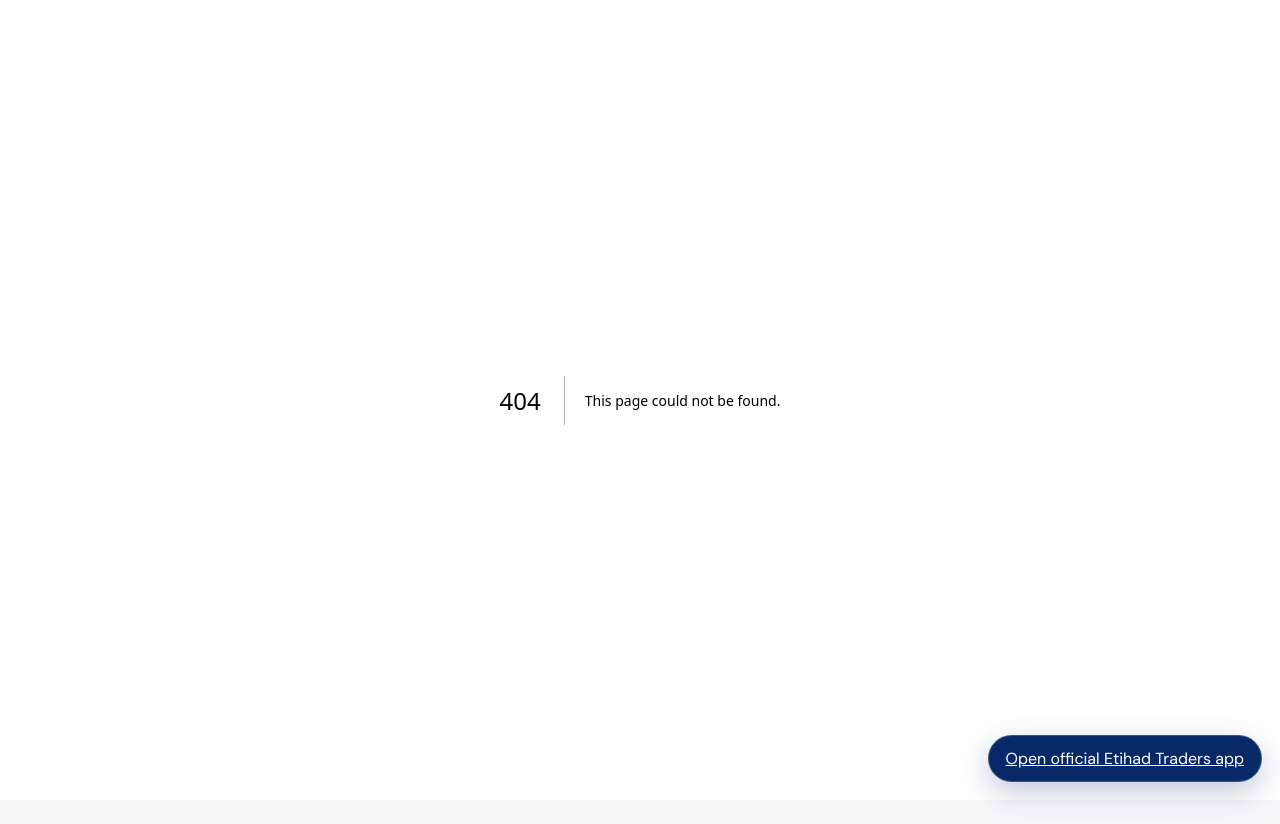
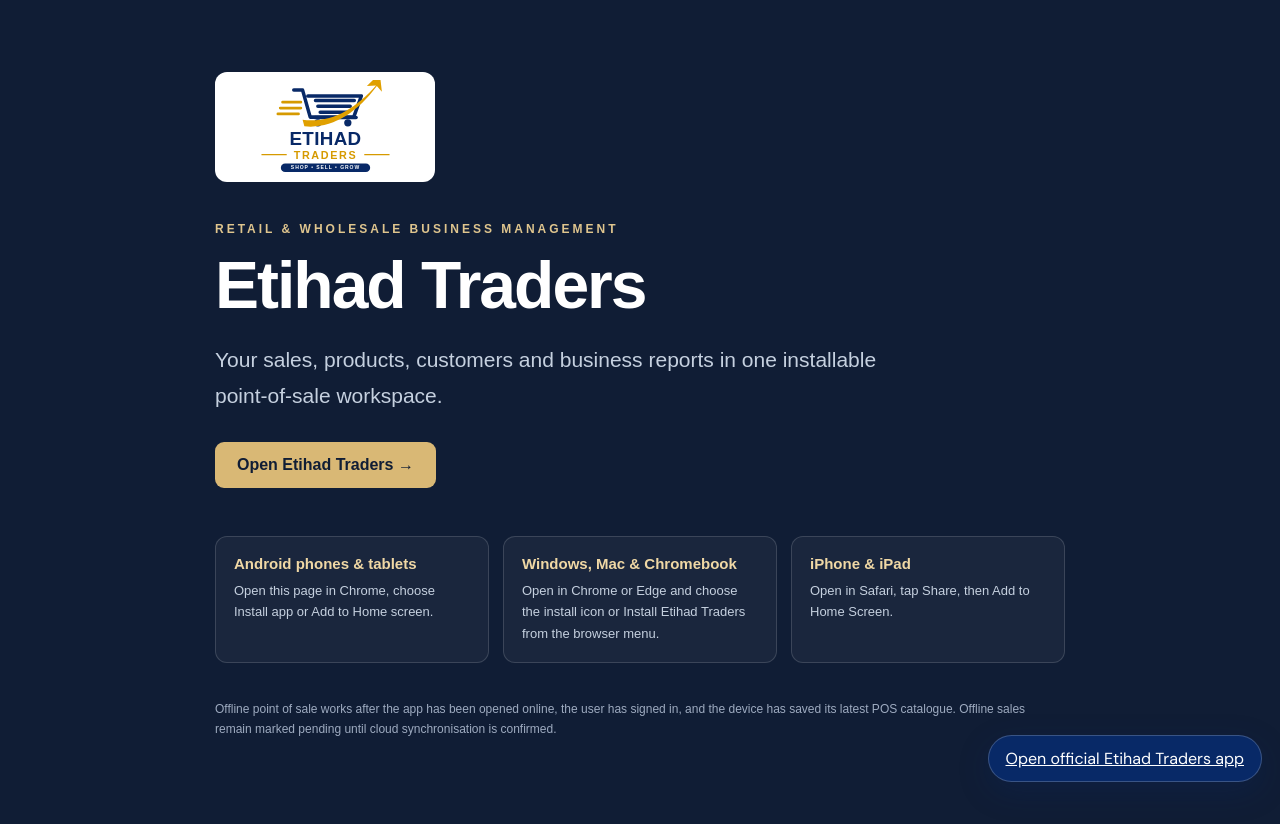
Before and after one commit to IhsanSaheel/retail-wholesale-erp, a Next.js app in the folder next-app/: page /download in a window 1280 px wide. Before the commit this address had no page. Before the commit the page ends 800 px from the top, so only its background shows below. Built offline with nearby package versions, Linux system fonts and the light colour scheme.

Commit message:
Add public Etihad Traders app installation page

```diff
--- /dev/null
+++ b/next-app/app/download/page.tsx
@@ -0,0 +1,47 @@
+import type { Metadata } from "next";
+import Link from "next/link";
+
+export const metadata: Metadata = {
+  title: "Etihad Traders App | Install the POS on Any Device",
+  description: "Open Etihad Traders, install the business POS on Android, iPhone, Windows, Mac and Chromebook, and use the prepared POS offline.",
+  alternates: { canonical: "https://etihad-traders-saheel5.vercel.app/download" },
+  openGraph: {
+    title: "Etihad Traders — Retail & Wholesale POS",
+    description: "Install Etihad Traders on your phone, laptop or Chromebook.",
+    url: "https://etihad-traders-saheel5.vercel.app/download",
+    siteName: "Etihad Traders",
+    type: "website"
+  }
+};
+
+export default function DownloadPage() {
+  const structuredData = {
+    "@context": "https://schema.org",
+    "@type": "SoftwareApplication",
+    name: "Etihad Traders",
+    applicationCategory: "BusinessApplication",
+    operatingSystem: "Android, iOS, Windows, macOS, ChromeOS",
+    description: "Retail and wholesale business management with point of sale and offline sales queue.",
+    url: "https://etihad-traders-saheel5.vercel.app/"
+  };
+  return <main style={{minHeight:"100vh",background:"#101d35",color:"#fff",fontFamily:"Arial,sans-serif",padding:"clamp(24px,6vw,72px)",display:"grid",alignItems:"center"}}>
+    <script type="application/ld+json" dangerouslySetInnerHTML={{__html:JSON.stringify(structuredData)}} />
+    <section style={{maxWidth:850,margin:"0 auto",width:"100%"}}>
+      <img src="/brand-logo.svg?v=2" alt="Etihad Traders" style={{width:220,maxWidth:"70%",height:110,objectFit:"contain",background:"#fff",borderRadius:12,padding:8}}/>
+      <p style={{color:"#dfc58e",fontWeight:800,letterSpacing:3,fontSize:12,marginTop:36}}>RETAIL & WHOLESALE BUSINESS MANAGEMENT</p>
+      <h1 style={{fontSize:"clamp(38px,7vw,66px)",lineHeight:1.08,margin:"14px 0",letterSpacing:-2}}>Etihad Traders</h1>
+      <p style={{fontSize:"clamp(17px,2.5vw,21px)",lineHeight:1.7,color:"#c5d0df",maxWidth:680}}>Your sales, products, customers and business reports in one installable point-of-sale workspace.</p>
+      <div style={{display:"flex",gap:12,flexWrap:"wrap",marginTop:28}}>
+        <Link href="/" style={{background:"#d9b875",color:"#101d35",padding:"14px 22px",borderRadius:9,textDecoration:"none",fontWeight:800}}>Open Etihad Traders →</Link>
+      </div>
+      <div style={{display:"grid",gridTemplateColumns:"repeat(auto-fit,minmax(190px,1fr))",gap:14,marginTop:48}}>
+        {[
+          ["Android phones & tablets","Open this page in Chrome, choose Install app or Add to Home screen."],
+          ["Windows, Mac & Chromebook","Open in Chrome or Edge and choose the install icon or Install Etihad Traders from the browser menu."],
+          ["iPhone & iPad","Open in Safari, tap Share, then Add to Home Screen."]
+        ].map(([title,body])=><article key={title} style={{border:"1px solid #ffffff25",background:"#ffffff0b",borderRadius:12,padding:18}}><h2 style={{fontSize:15,color:"#f0d8a5",margin:"0 0 8px"}}>{title}</h2><p style={{fontSize:13,color:"#c5d0df",lineHeight:1.65,margin:0}}>{body}</p></article>)}
+      </div>
+      <p style={{marginTop:36,color:"#9eabc0",fontSize:12,lineHeight:1.7}}>Offline point of sale works after the app has been opened online, the user has signed in, and the device has saved its latest POS catalogue. Offline sales remain marked pending until cloud synchronisation is confirmed.</p>
+    </section>
+  </main>;
+}
```
